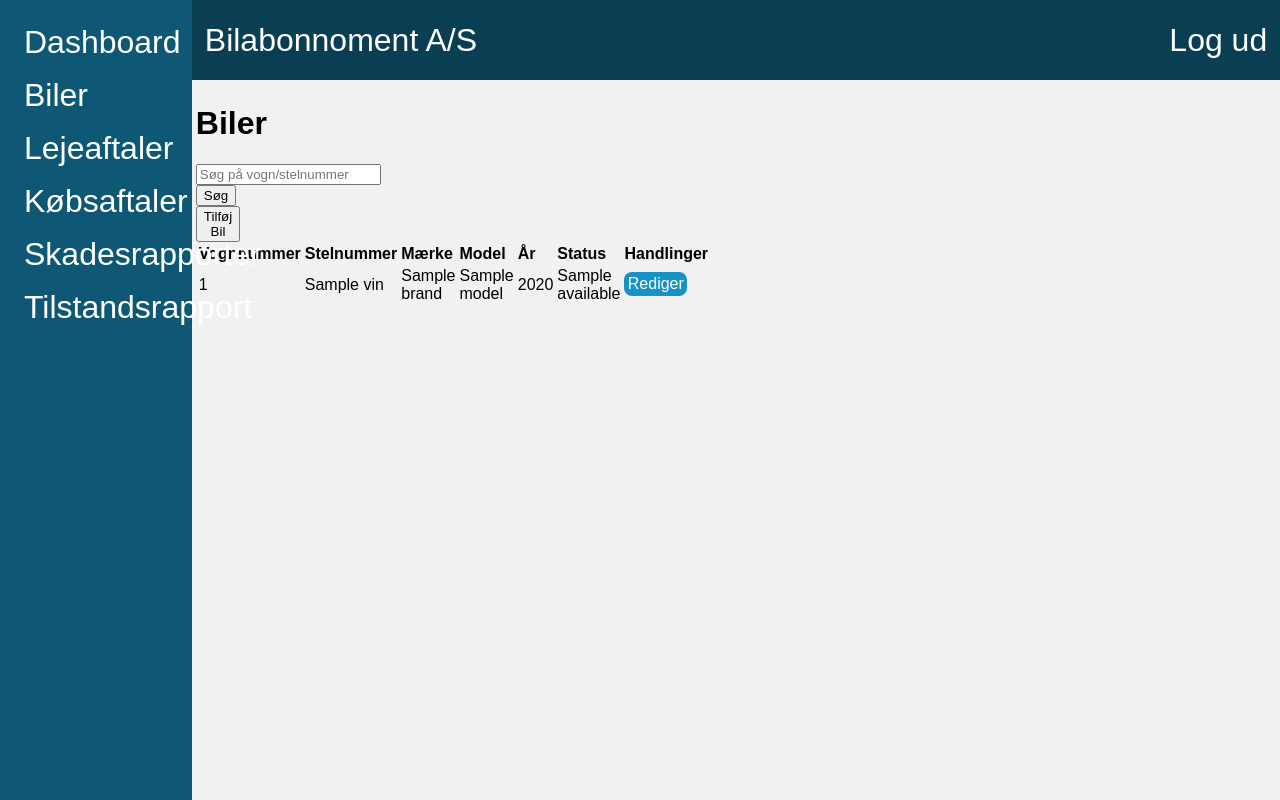
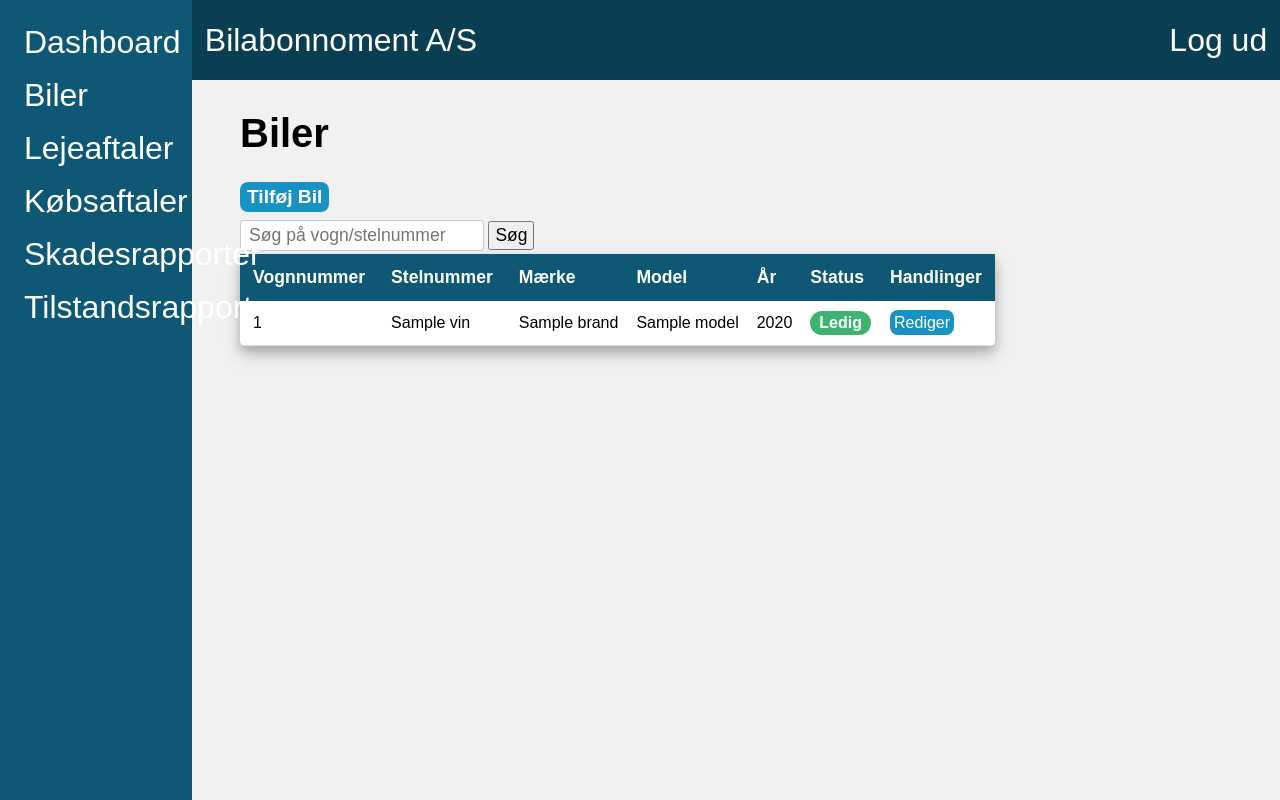
Before and after one commit to HansErritzoe/Gruppe-9-Bilabonnement, a Spring app: template src/main/resources/templates/car_inventory/car_inventory.html in a window 1280 px wide. Run offline with Thymeleaf, Linux system fonts and the light colour scheme; the template is opened without the code that fills it: most values are stand-ins (such as "Sample title", 1, 10 or a date in 2020); data that the repository does not hold is empty.

Commit message:
added car_inventory css and html

```diff
--- a/src/main/resources/static/pagespecific/car_inventory.css
+++ b/src/main/resources/static/pagespecific/car_inventory.css
@@ -10,9 +10,117 @@
 }
 
 h1 {
-    color: green;
+    font-size: 2.5rem;
 }
 
 .content {
-    padding: 10%;
+    padding-left: 25%;
 }
+
+#add_car_button {
+    display: flex;
+    white-space: nowrap;
+    margin-bottom: 1vh;
+}
+
+#add_car_button button {
+    color: white;
+    font-size: 1.2rem;
+    padding: 4px 7px;
+    border-radius: 8px;
+    border: none;
+    background-color: var(--accent);
+    cursor: pointer;
+    transition: background-color 0.3s ease;
+    font-weight: bold;
+}
+
+#add_car_button button:hover {
+    background-color: #154965;
+}
+
+/* For some reason this was automatically applied to the css from the browser
+and had to be set to none to avoid underline on the button text */
+a:-webkit-any-link {
+    text-decoration: none;
+}
+
+/* Table styling starts here */
+/* Author: Hans Erritzøe */
+
+#table_search_div {
+    display: flex;
+    width: 65vw;
+    justify-content: left;
+    align-items: center;
+}
+
+
+#table_search_div form input {
+    font-size: 1.1rem;
+    padding: 4px 8px;
+    border-radius: 3px;
+    border: 1px solid #ccc;
+}
+
+#table_search_div button {
+    font-family: Montserrat, sans-serif;
+    font-weight: lighter;
+    padding: 2px 5px;
+    margin-right: 5px;
+    font-size: 1.09rem;
+}
+
+table {
+    border-collapse: collapse; /* Collapses the borders into a single border for a cleaner view */
+    margin-top: 0.2vw;
+    text-align: left;
+    background-color: white;
+    box-shadow: 0 8px 16px rgba(0, 0, 0, 0.25), 0 4px 8px rgba(0, 0, 0, 0.1); /* Add's 2 shadows, 1 softer than the other */
+    border-radius: 5px;
+    overflow: auto; /* Adds scrollbar if extends beyond view */
+}
+
+thead {
+    background-color: var(--secondary);
+    color: white;
+}
+
+thead th {
+    padding: 13px;
+    font-size: 1.1rem;
+    font-weight: bold;
+}
+
+tbody tr {
+    border-bottom: 1px solid rgba(204, 204, 204, 0.65);
+}
+
+tbody td {
+    padding-top: 10px;
+    padding-bottom: 10px;
+    padding-left: 13px;
+    padding-right: 5px;
+    white-space: nowrap; /* Makes the rows extends horizontally instead of wrapping to next line */
+}
+
+.status {
+    display: inline-block; /* defines the status labels as an inline block, making it not take up the entire space of the datacell */
+    padding: 3px 9px; /* Height then width padding */
+    font-weight: bold;
+    border-radius: 20px;
+    text-align: center;
+    color: white;
+}
+
+.status.available {
+    background-color: mediumseagreen;
+}
+
+.status.rented {
+    background-color: #f1c40f;
+    color: #000;
+}
+
+
+/* Table styling ends here */
--- a/src/main/resources/templates/car_inventory/car_inventory.html
+++ b/src/main/resources/templates/car_inventory/car_inventory.html
@@ -1,6 +1,6 @@
 <!DOCTYPE html>
 <html lang="en">
-<head th:replace="~{layout :: common-head}">
+<head>
     <!--
         Author: Hans Erritzøe
         Created: 4/12-2024
@@ -8,6 +8,13 @@
         Version: 1.0
       -->
     <script src="http://localhost:35729/livereload.js"></script>
+    <meta charset="UTF-8">
+    <meta name="viewport" content="width=device-width, initial-scale=1.0">
+    <title>Bil Lager</title>
+    <link rel="stylesheet" href="/base.css">
+    <link rel="stylesheet" href="/components.css">
+    <link rel="stylesheet" href="/layout.css">
+    <link rel="stylesheet" type="text/css" href="/pagespecific/template.css"> <!-- Links to fragment css -->
     <link rel="stylesheet" href="/pagespecific/car_inventory.css">
 </head>
 <body>
@@ -16,7 +23,12 @@
     <div th:replace="~{layout :: navbar}"></div>
     <div class="content">
         <h1>Biler</h1>
-        <div>
+        <div id="add_car_div">
+            <a href="/car_inventory/add_car" id="add_car_button">
+                <button>Tilføj Bil</button>
+            </a>
+        </div>
+        <div id="table_search_div">
             <form action="/car_inventory_search" method="post">
                 <input type="text" name="query" placeholder="Søg på vogn/stelnummer"/>
                 <button type="submit">Søg</button>
@@ -24,10 +36,8 @@
             <a th:if="${filterOn} == true" href="/car_inventory" class="clear_search_button">
                 <button>Ryd filter</button>
             </a>
-            <a href="/car_inventory/add_car" id="add_car_button">
-                <button>Tilføj Bil</button>
-            </a>
         </div>
+        <div id="table_div">
         <table>
             <thead>
             <tr>
@@ -47,13 +57,17 @@
                 <td th:text="${car.brand}"></td>
                 <td th:text="${car.model}"></td>
                 <td th:text="${car.year}"></td>
-                <td th:text="${car.available}"></td>
+                <td>
+                    <span th:if="${car.available}" class="status available">Ledig</span>
+                    <span th:if="${!car.available}" class="status rented">Udlejet</span>
+                </td>
                 <td>
                     <a href="/car_inventory_edit_car" class="table_edit_button">Rediger</a>
                 </td>
             </tr>
             </tbody>
         </table>
+        </div>
     </div>
 </div>
 
```
